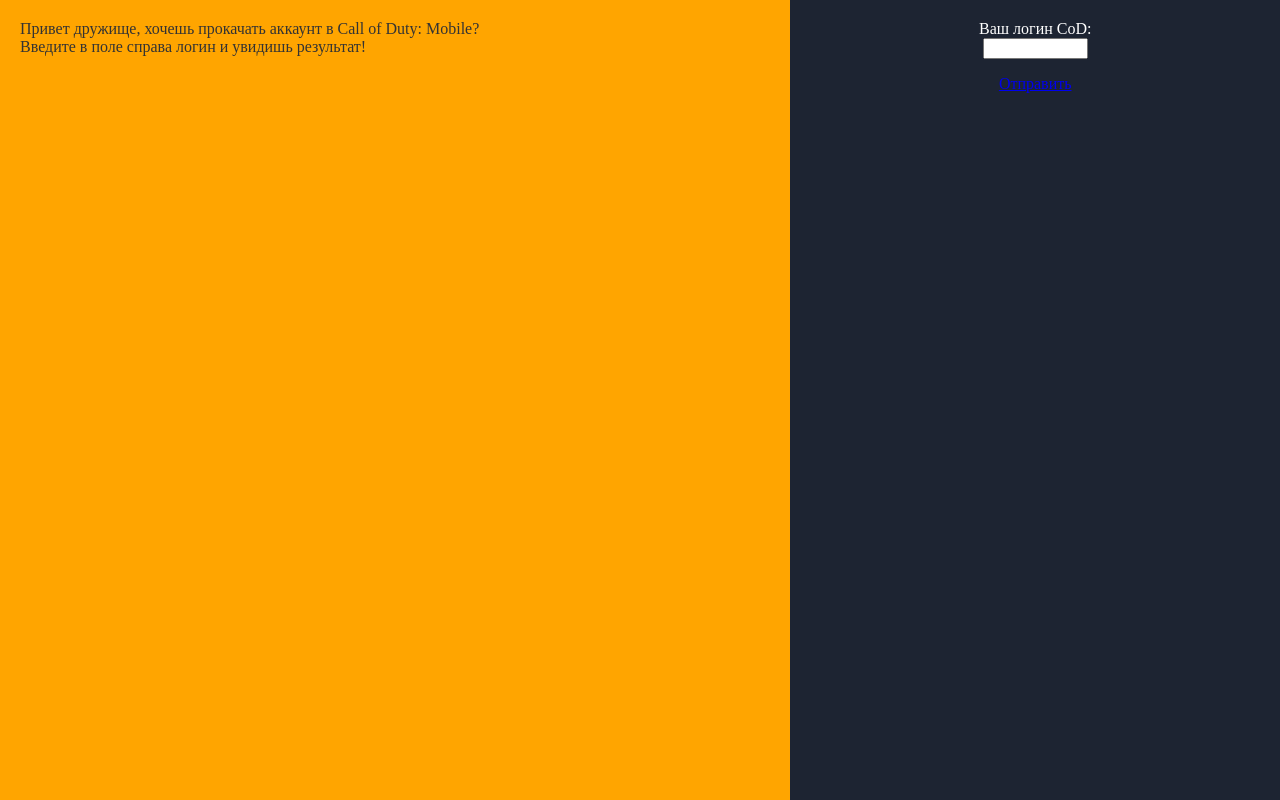
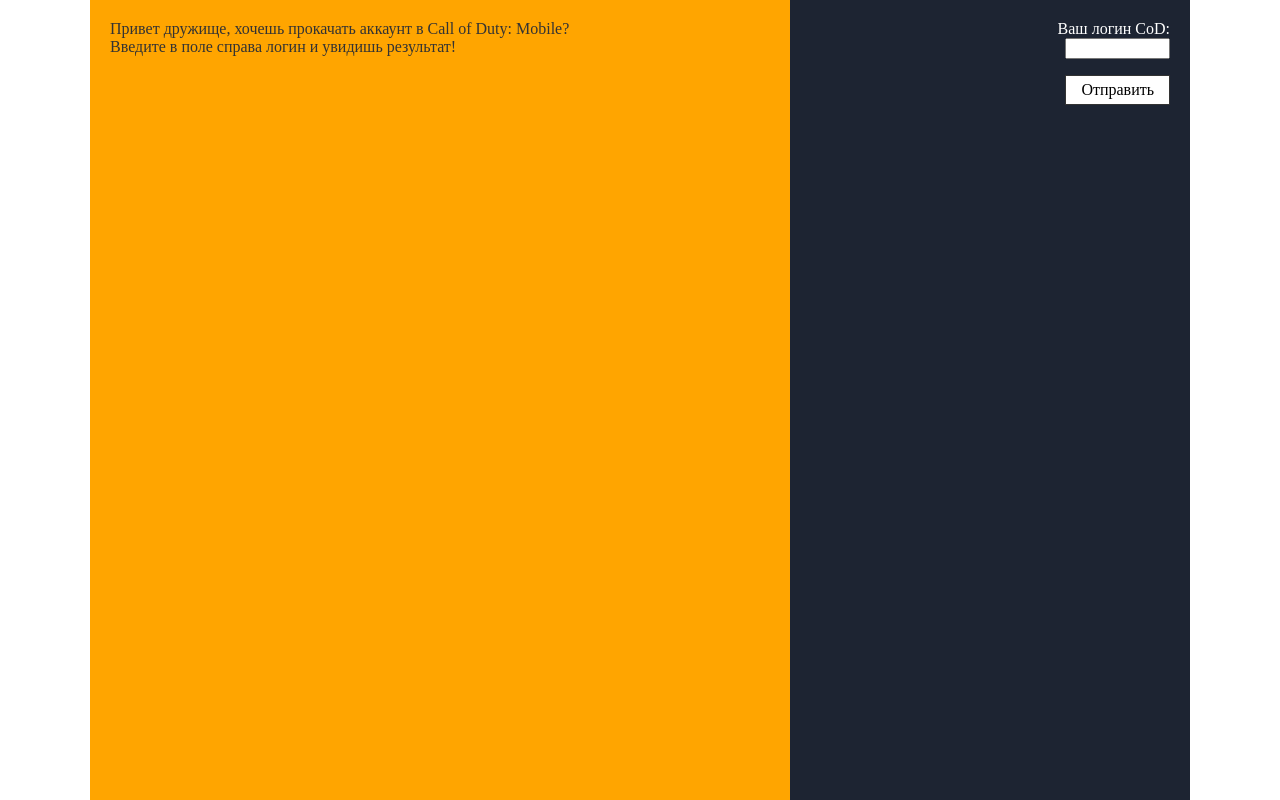
Before and after one commit to Vikmal777/Soft-Touch, a PHP site: page / in a window 1280 px wide. Run offline with PHP 8.4, Linux system fonts and the light colour scheme.

Commit message:
Add files via upload

```diff
--- a/css/style.css
+++ b/css/style.css
@@ -10,12 +10,12 @@ html, body {
 
 #wrapper {
 				width: 100%;
-				max-width: 1600px; /*988 и 612*/
+				max-width: 1100px; /*988 и 612*/
 				margin: 0 auto;
 }
 
 #main {
-				width: 61.75%;
+				width: 63.63636363636364%;
 				float: left;
 
 				background-color: #ffa500;
@@ -24,12 +24,12 @@ html, body {
 }
 
 #sidebar {
-				width: 38.25%;
+				width: 36.36363636363636%;
 				float: right;
 
 				background-color: #1d2432;
 				padding: 20px;
-				text-align: center;
+				text-align: right;
 }
 
 .flexible-image {
@@ -50,3 +50,12 @@ html, body {
 								min-height: initial;
 				}
 }
+
+.c{
+				border: 1px solid #333;
+				display: inline-block;
+				padding: 5px 15px;
+				text-decoration: none;
+				color: #000;
+				background-color: white;
+}
```
